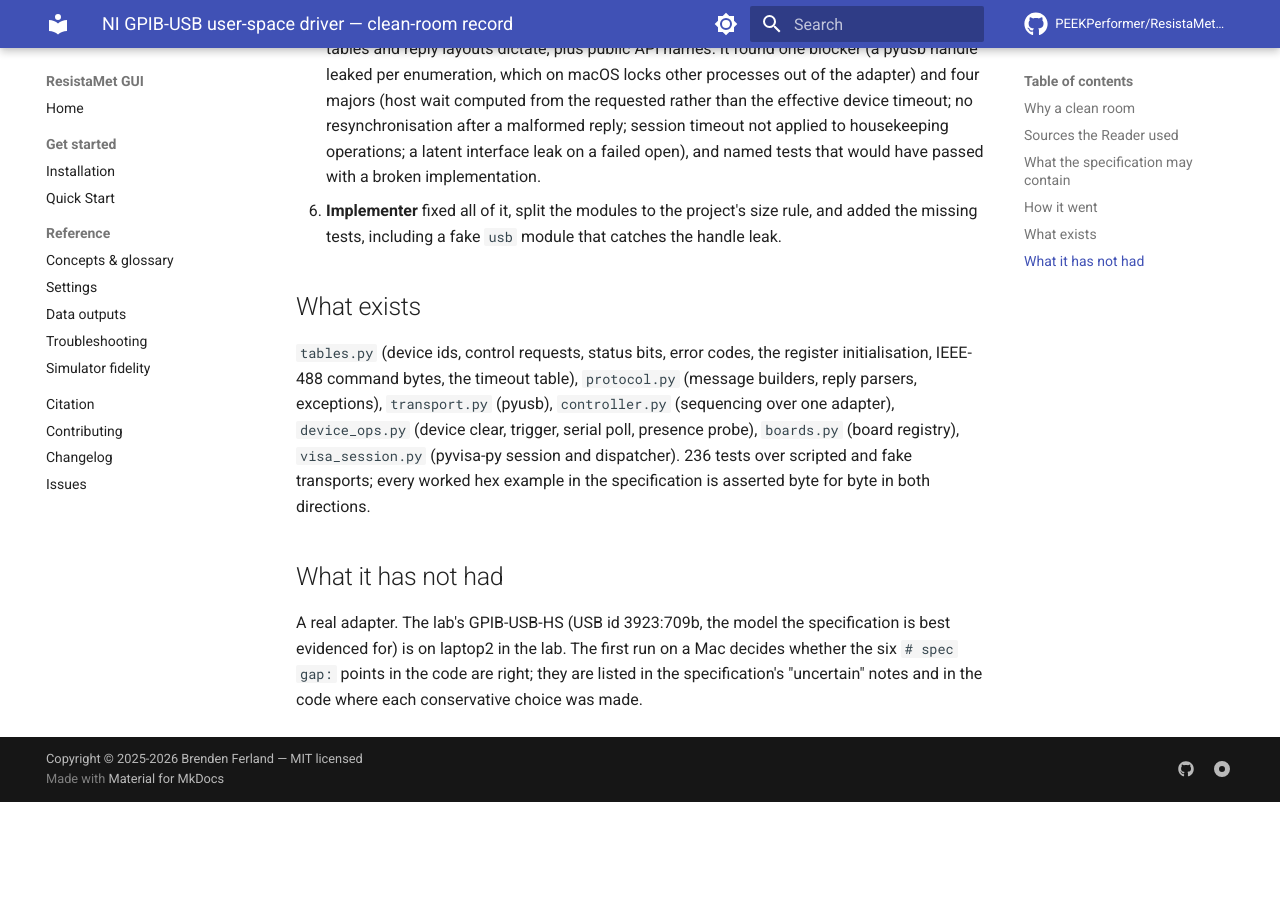
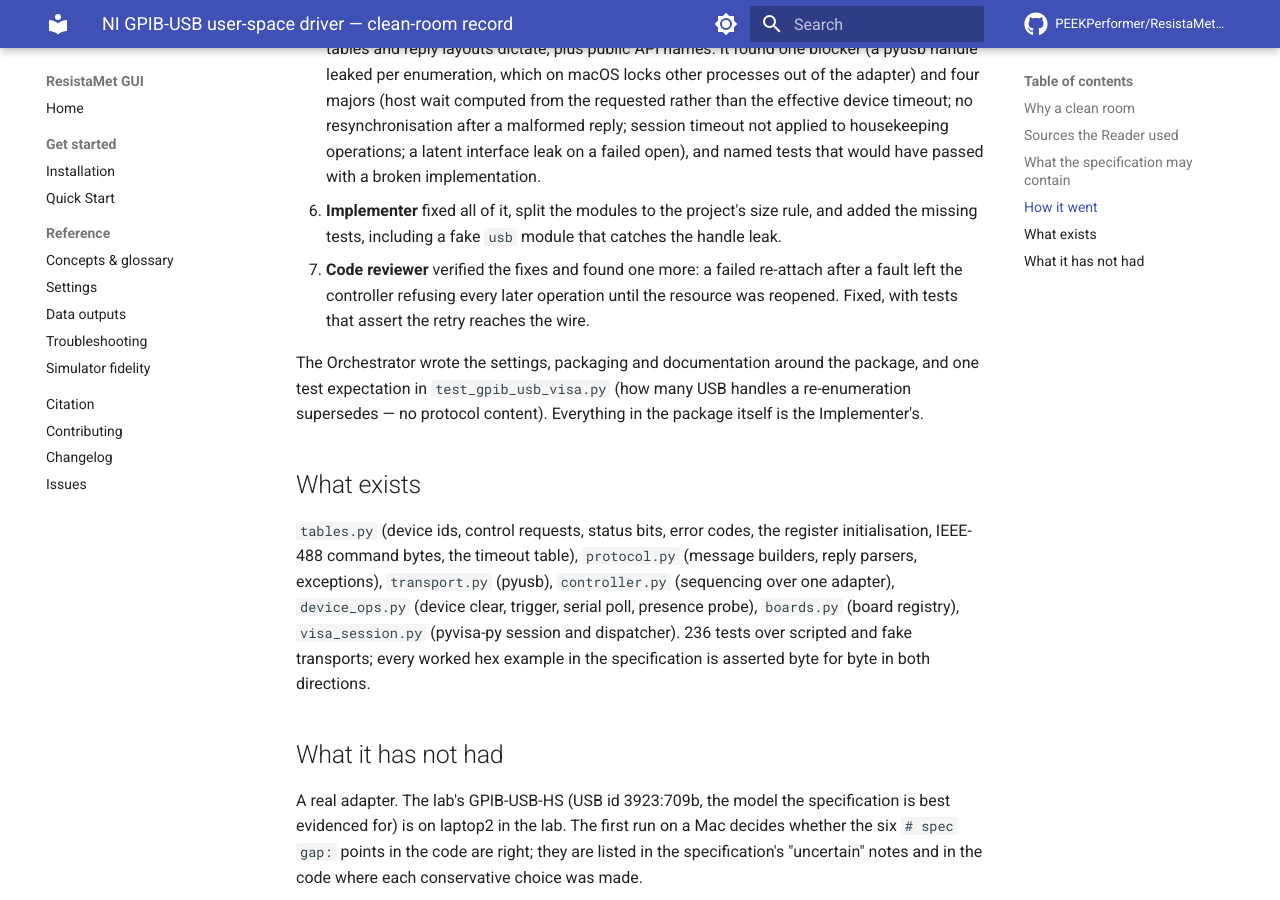
Before and after one commit to PEEKPerformer/ResistaMet-GUI, an MkDocs documentation site: the page built from docs/design/ni_usb_gpib_clean_room.md, in a window 1280 px wide and 900 px high, scrolled down 2178 px. Built offline with MkDocs 1.6.1 and Material for MkDocs 9.7.7, drawn with Linux system fonts in a browser that asks for light colours; comment, search, counter and statistics services are not loaded; before the commit the page ends 2980 px from its top, so only the background shows below that.

Commit message:
docs: record the review round that found the re-attach retry bug

```diff
--- a/docs/design/ni_usb_gpib_clean_room.md
+++ b/docs/design/ni_usb_gpib_clean_room.md
@@ -81,6 +81,15 @@ or narration of the sources' structure.
 6. **Implementer** fixed all of it, split the modules to the project's size
    rule, and added the missing tests, including a fake `usb` module that
    catches the handle leak.
+7. **Code reviewer** verified the fixes and found one more: a failed
+   re-attach after a fault left the controller refusing every later
+   operation until the resource was reopened. Fixed, with tests that assert
+   the retry reaches the wire.
+
+The Orchestrator wrote the settings, packaging and documentation around the
+package, and one test expectation in `test_gpib_usb_visa.py` (how many USB
+handles a re-enumeration supersedes — no protocol content). Everything in
+the package itself is the Implementer's.
 
 ## What exists
 
```
